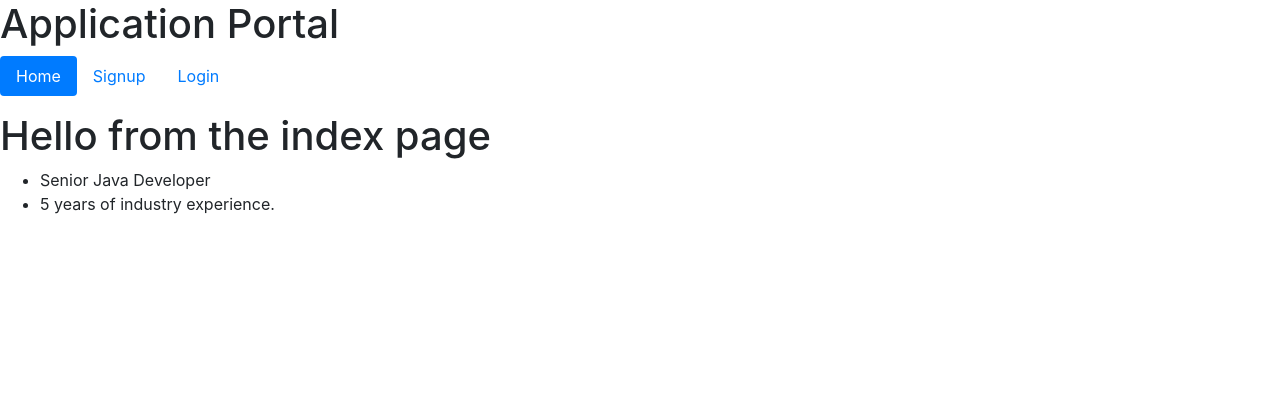
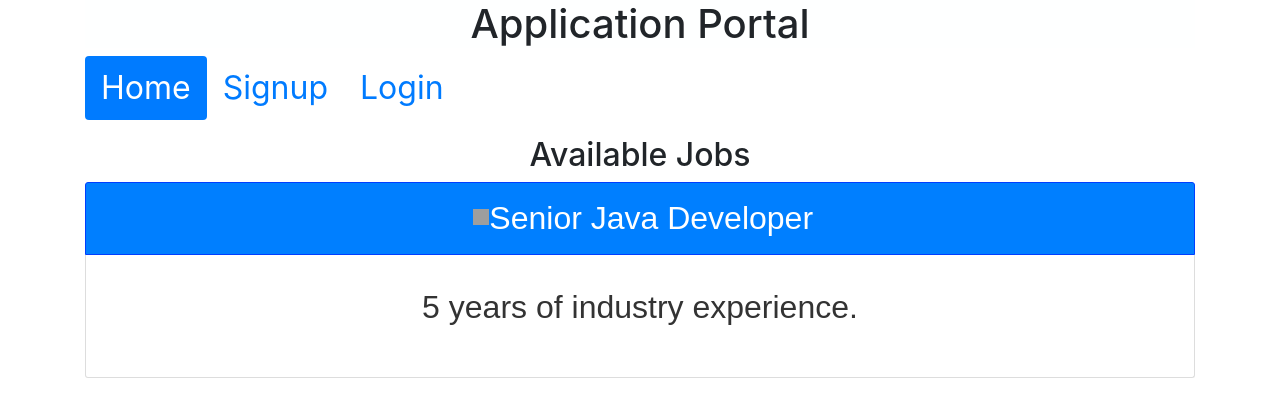
Before and after one commit to I-am-Cazza/group31-project, a Django app: page / in a window 1280 px wide. Shown: the top 417 px of the page. Run offline with Django 3.2, Linux system fonts and the light colour scheme; data comes from the database, SQL or seed files in the repository; some libraries are stand-ins or nearby versions; grey boxes are pictures that could not be loaded.

Commit message:
Added accordian to index page, job listings dynamically set by admin.

```diff
--- a/pages/views.py
+++ b/pages/views.py
@@ -23,7 +23,7 @@ def signup(request):
             raw_password = form.cleaned_data.get('password1')
             user = authenticate(username=username, password=raw_password)
             auth_login(request, user)
-            return render('global/index.html')
+            return redirect('index')
     context={'form': form,'signup_page': 'active'}
     return render(request, 'applicantportal/signup.html',context )
 def login(request):
--- a/templates/global/base.html
+++ b/templates/global/base.html
@@ -7,13 +7,24 @@
     <!-- Bootstrap CSS -->
     <link rel="stylesheet" href="https://stackpath.bootstrapcdn.com/bootstrap/4.2.1/css/bootstrap.min.css"
     integrity="sha384-GJzZqFGwb1QTTN6wy59ffF1BuGJpLSa9DkKMp0DgiMDm4iYMj70gZWKYbI706tWS" crossorigin="anonymous">
+    <link rel="stylesheet" href="//code.jquery.com/ui/1.12.1/themes/smoothness/jquery-ui.css">
     <script src="//code.jquery.com/jquery-1.11.1.min.js"></script>
+    <script src="//code.jquery.com/jquery-1.12.4.js"></script>
+    <script src="//code.jquery.com/ui/1.12.1/jquery-ui.js"></script>
+    <link rel="stylesheet" type="text/css" href="global/main.css" >
     <title>Application Center</title>
     </head>
 
     <body>
+        <div class="container">
+  <!-- Content here -->
+
         <h1> Application Portal</h1>
+    <div class="navbar-header">
     {% include 'global/navigation.html' %}
+</div>
     {% block content %}{% endblock %}
+</div>
     </body>
+
     </html>
--- a/templates/global/index.html
+++ b/templates/global/index.html
@@ -1,14 +1,21 @@
 {% extends "global/base.html" %}
 {% block content %}
-<h1>Hello from the index page</h1>
+<h2>Available Jobs</h2>
+
 {% if job_list %}
-    <ul>
-    {% for job in job_list %}
-        <li>{{ job.job_title }}</li>
-	<li>{{ job.job_desc }} </li>
-    {% endfor %}
-    </ul>
+<div id="accordion">
+{% for job in job_list %}
+  <h3>{{job.job_title}}</h3>
+  <div>
+    <p>{{job.job_desc}}</p>
+  </div>
+ {% endfor %}
+</div>
 {% else %}
     <p>No jobs are available.</p>
+
 {% endif %}
+<script>
+$( "#accordion" ).accordion();
+</script
 {% endblock %}
--- a/templates/index.html
+++ b/templates/index.html
@@ -12,3 +12,4 @@
         <input type="button" value="Login as Employer" onclick="location='employerportal'" />
     </body>
 </html>
+<!--  -->
```
